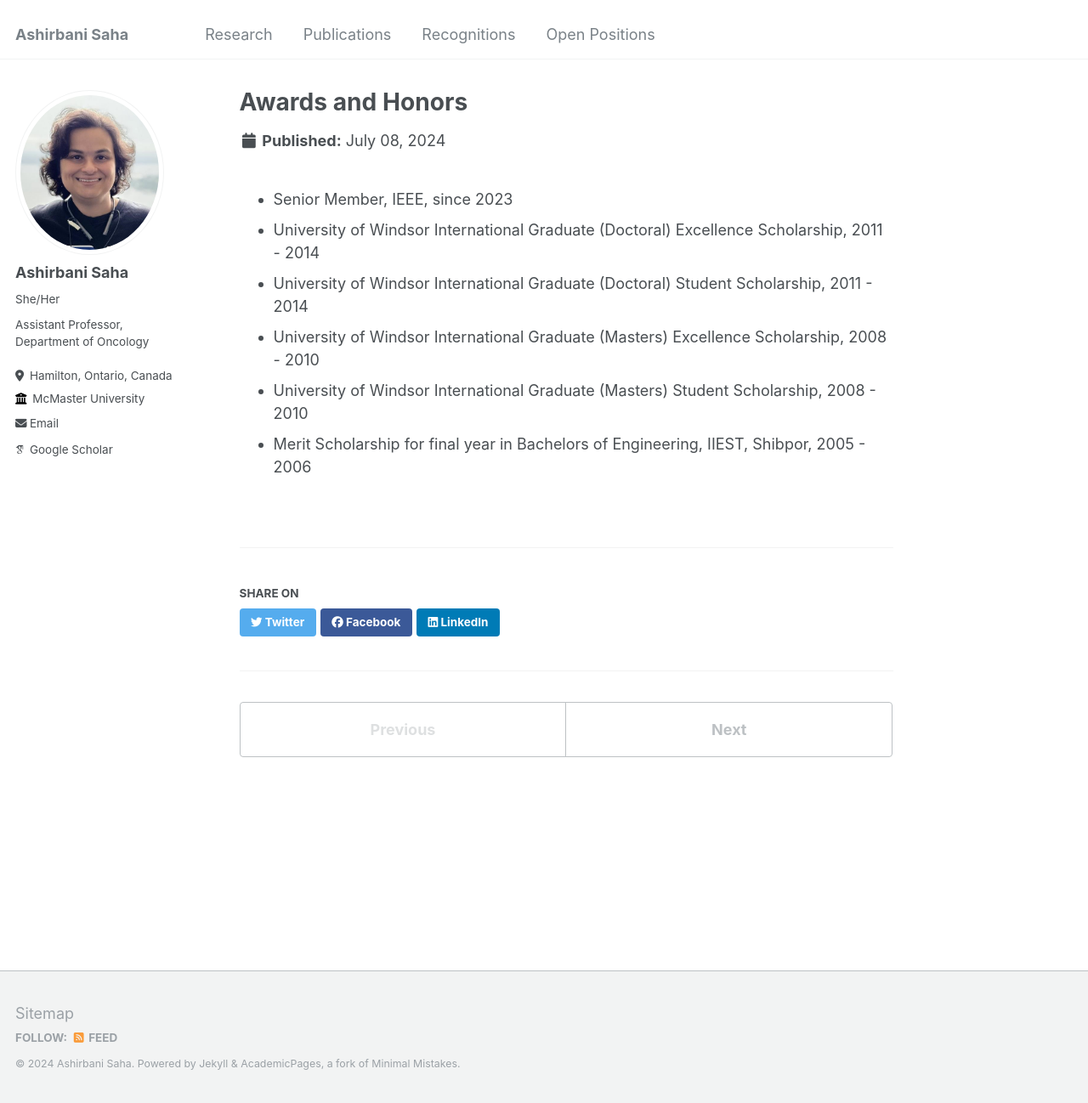
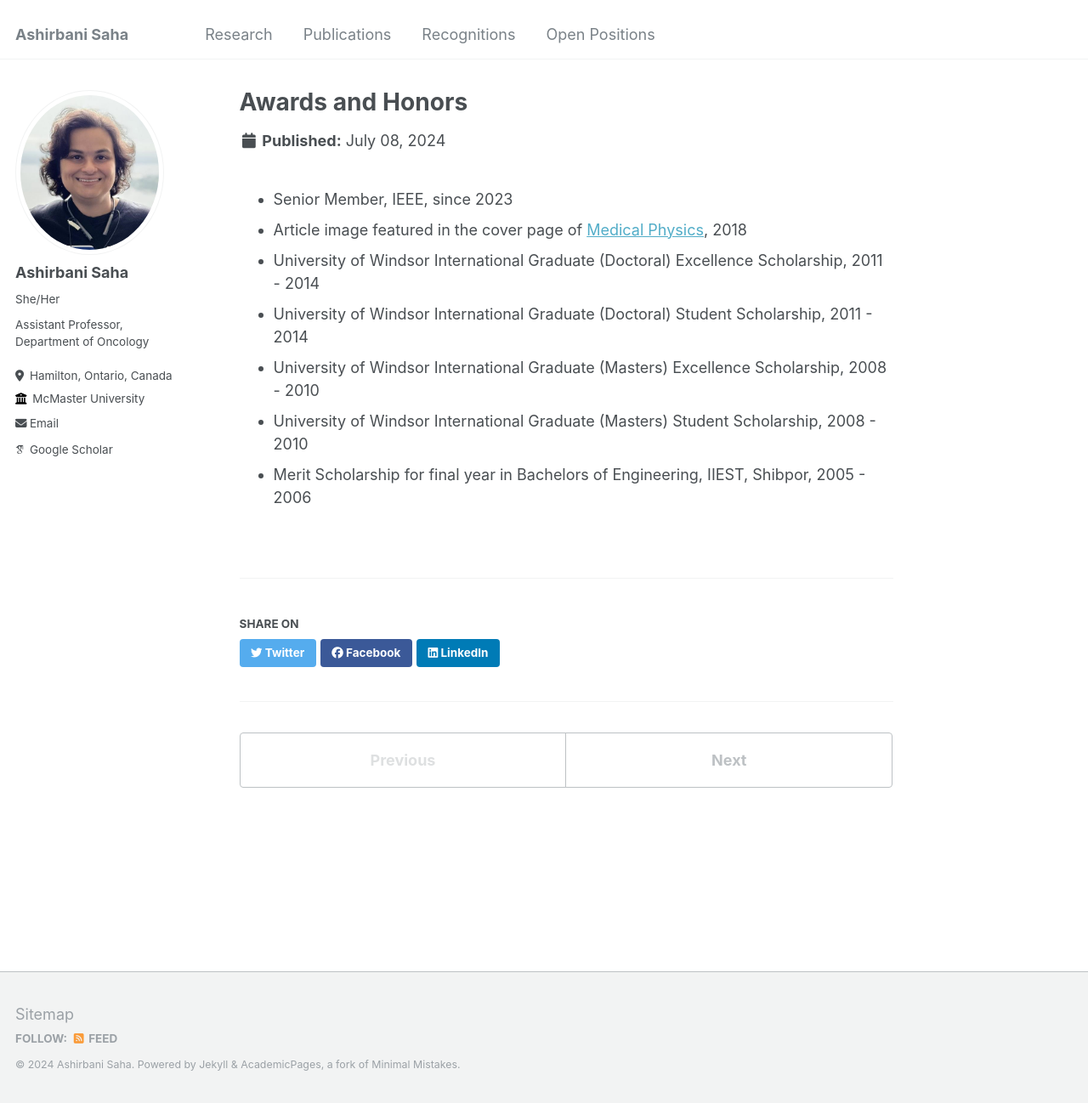
Before and after one commit to asrepo2019/ashirbanisaha, a Jekyll site: the page built from _portfolio/portfolio-1.md, in a window 1280 px wide and 1298 px high. Shown: the whole window at 85% size. Built offline with Jekyll 4.4.1, drawn with Linux system fonts in a browser that asks for light colours; some web fonts are replaced.

Commit message:
Update portfolio-1.md

```diff
--- a/_portfolio/portfolio-1.md
+++ b/_portfolio/portfolio-1.md
@@ -2,6 +2,7 @@
 title: "Awards and Honors"
 ---
 * Senior Member, IEEE, since 2023
+* Article image featured in the cover page of [Medical Physics](https://aapm.onlinelibrary.wiley.com/toc/24734209/2018/45/3), 2018
 * University of Windsor International Graduate (Doctoral) Excellence Scholarship, 2011 - 2014
 * University of Windsor International Graduate (Doctoral) Student Scholarship, 2011 - 2014
 * University of Windsor International Graduate (Masters) Excellence Scholarship, 2008 - 2010
```
